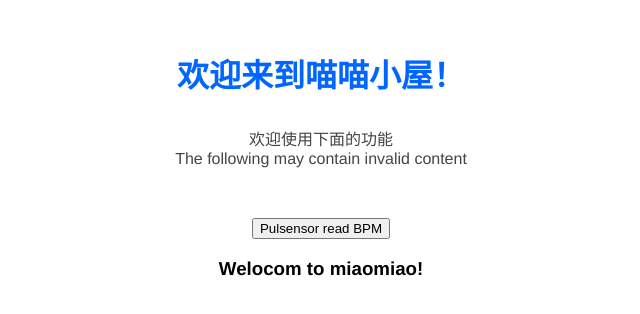
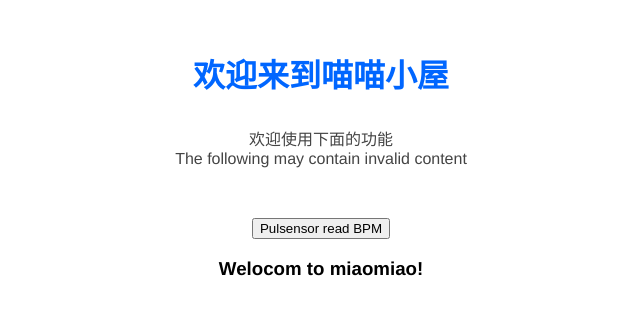
Before and after one commit to Li-colonel/NodeMcu_with_PulseSenor, a plain HTML site: page data/index.html in a window 1280 px wide. Shown: the whole page, without its empty margins (319-959 px from the left). Drawn offline with Linux system fonts and the light colour scheme.

Commit message:
Update index.html

```diff
--- a/data/index.html
+++ b/data/index.html
@@ -40,7 +40,7 @@
 
 
 <body>
-  <h1>欢迎来到喵喵小屋！</h1>
+  <h1>欢迎来到喵喵小屋</h1>
   <p>欢迎使用下面的功能<br>The following may contain invalid content</p>
   <form action='/pulsesensor.html' method='GET'><input type='submit' value='Pulsensor read BPM'></form>
   <h3>Welocom to miaomiao!</h3>
```
